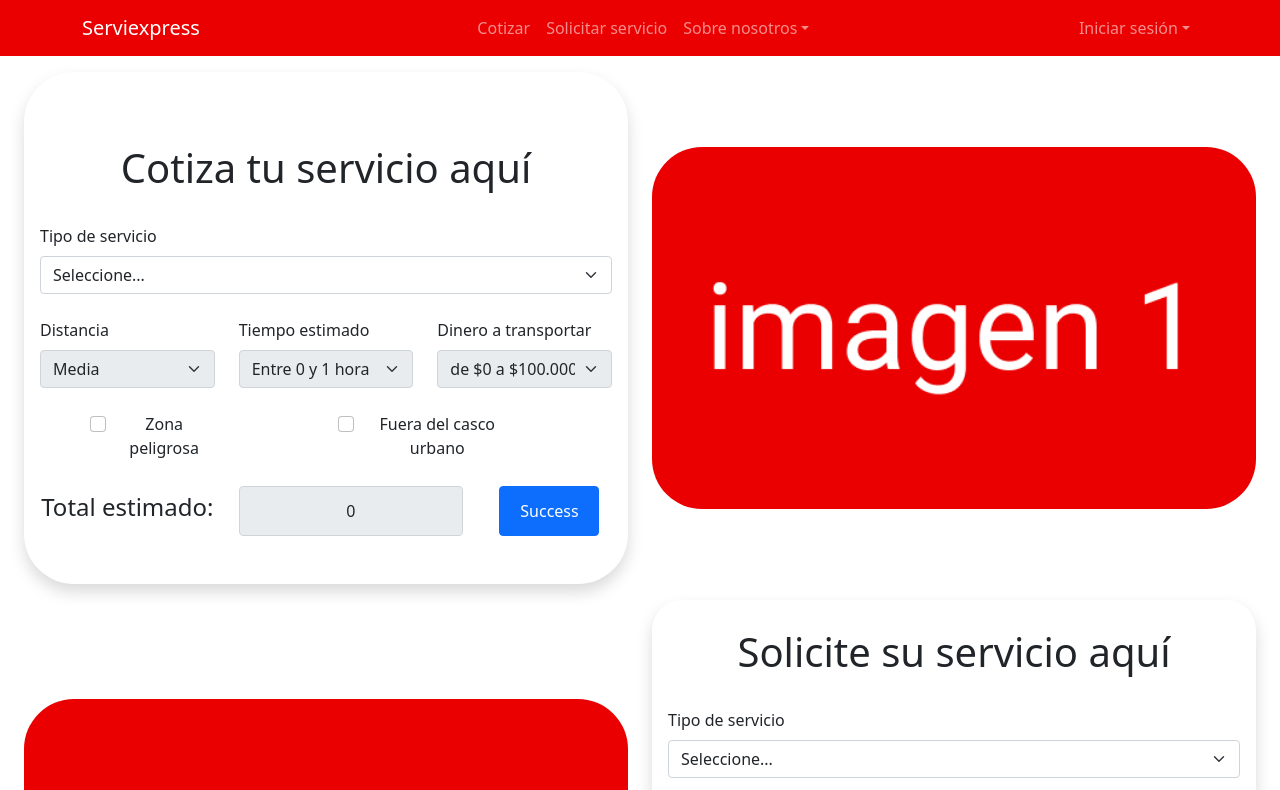
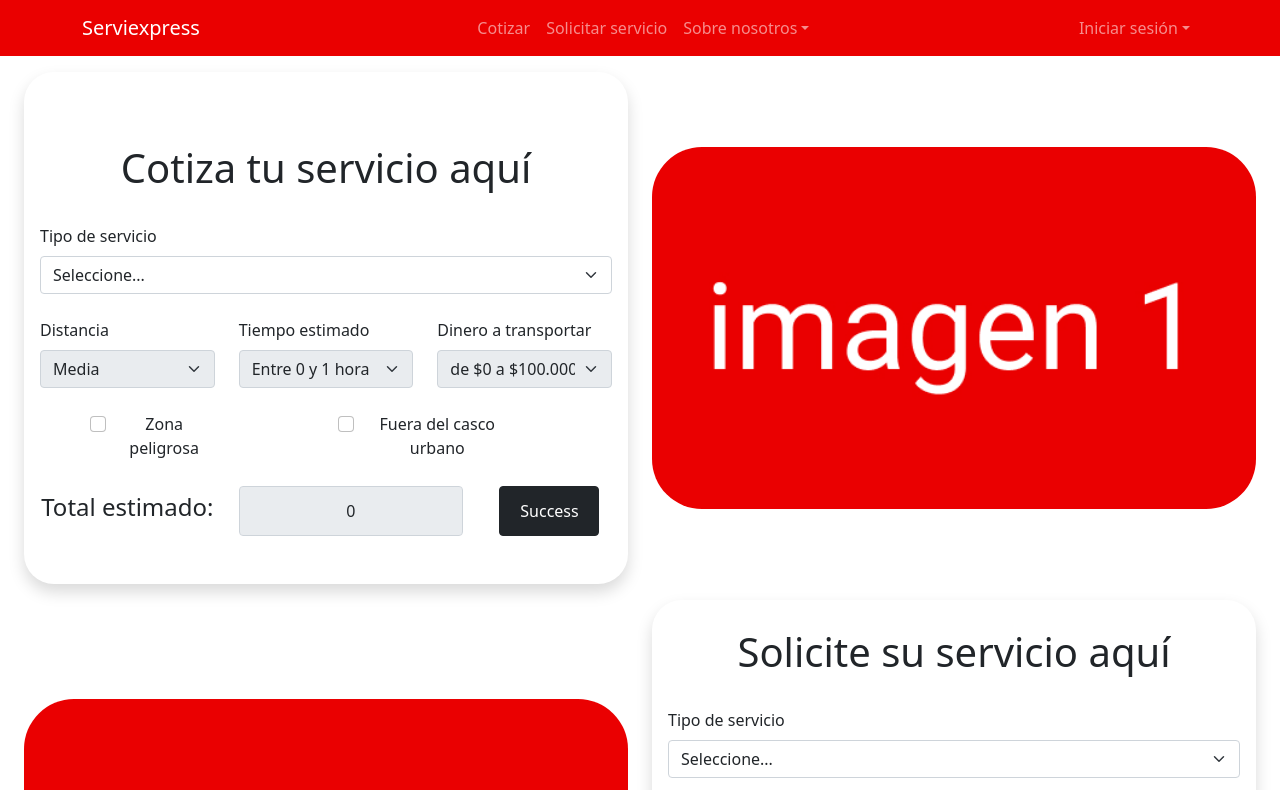
Before and after one commit to afuentes11/WebServiexpress, a React (Create React App) app in the folder frontend/: page / in a window 1280 px wide. Shown: the top 790 px of the page. Built offline with nearby package versions, Linux system fonts and the light colour scheme.

Commit message:
Update seccionCotizar

```diff
--- a/frontend/src/components/FormularioCotizar.js
+++ b/frontend/src/components/FormularioCotizar.js
@@ -97,7 +97,7 @@ const FormularioCotizar = () => {
 
     return (
         <>
-            <Form  as={Container} className="shadow py-5 px-3 " style={{borderRadius:'50px 50px 50px 50px'}}>
+            <Form  as={Container} className="shadow py-5 px-3 " style={{borderRadius:'30px 30px 30px 30px'}}>
                 <Row className="mt-4 mb-3">
                     <Form.Label htmlFor="inlineFormCustomSelect" visuallyHidden={false?true:false} >
                         <h1>Cotiza tu servicio aquí</h1>
@@ -185,7 +185,7 @@ const FormularioCotizar = () => {
                         <Form.Control type="text"  readOnly value = {total} className=' text-center align-items-center' style={{height: '50px'}}/>
                     </Form.Group>
                     <Form.Group as={Col} sm={{ span: 3, offset: 0}}  className='d-flex align-items-center justify-content-center'>
-                        <Button  className='btn ' onClick={onClick} style={{width: '100px', height: '50px'}}>Success</Button>
+                        <Button  variant="dark" className='btn ' onClick={onClick} style={{width: '100px', height: '50px'}}>Success</Button>
                     </Form.Group>
 
                 </Form.Group>
--- a/frontend/src/components/SeccionCotizar.js
+++ b/frontend/src/components/SeccionCotizar.js
@@ -6,7 +6,7 @@ import {Container, Row, Col} from "react-bootstrap";
 const SeccionCotizar = () => {
     return (
         <>
-        <Container fluid >
+        <Container id='cotizar' fluid >
         <Container fluid className='mt-3'>
             <Row >
                 <Col sm={{ span: 12, offset: 0}}  lg={{ span: 6, offset: 0, order:2}} className =' align-self-center'>
```
